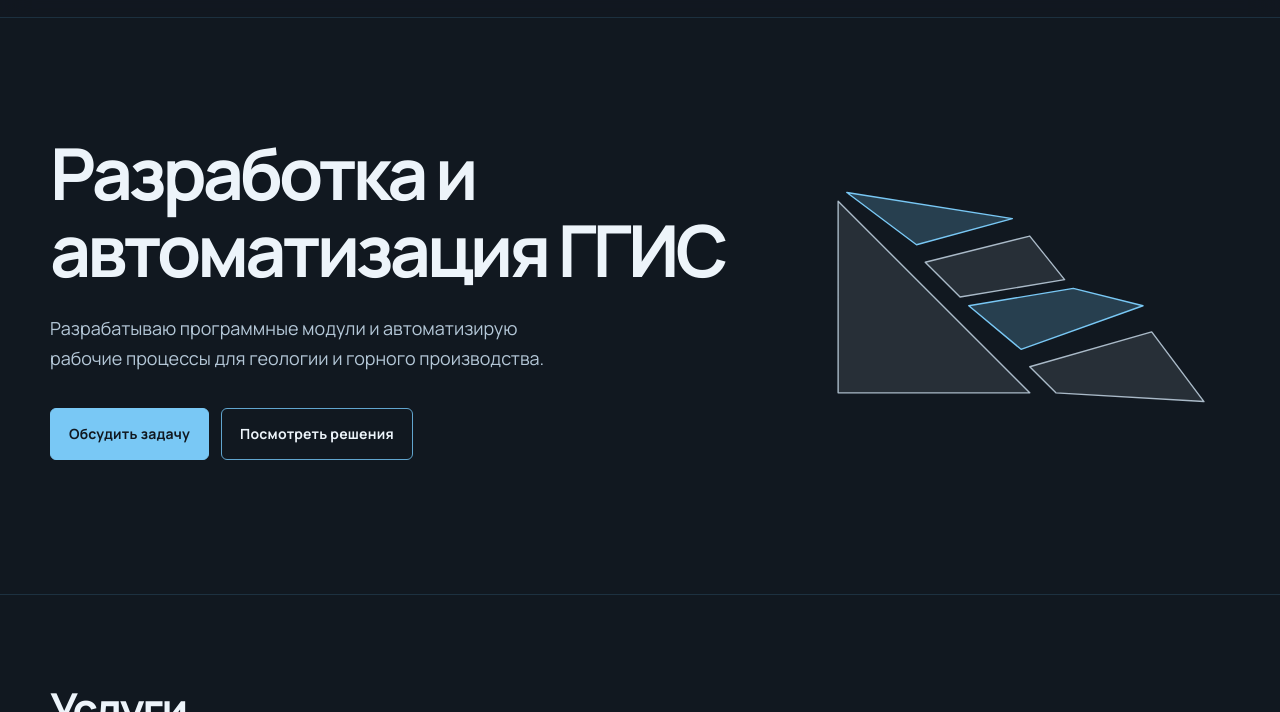
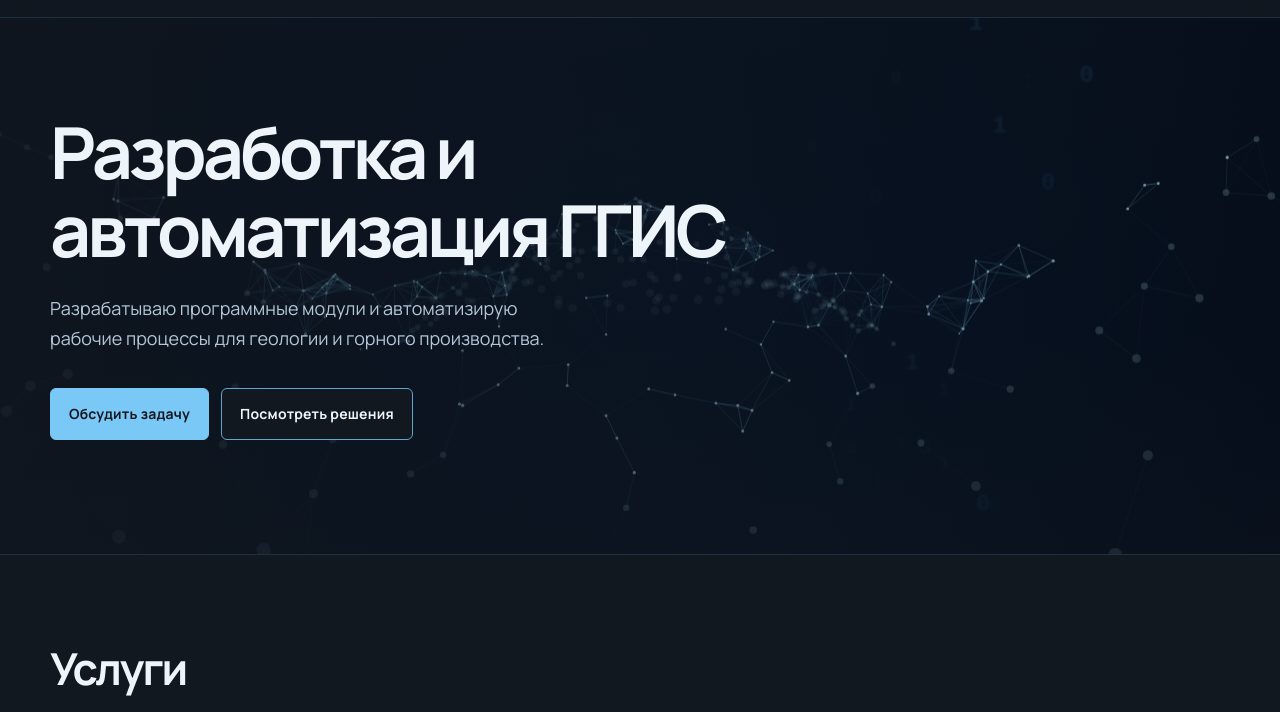
Before and after one commit to kbryzgin/mining-dev, an Astro site: page / in a window 1280 px wide. Shown: the part 64-776 px from the top of the page. Built offline with nearby package versions, Linux system fonts and the light colour scheme; Astro itself is replaced by a stand-in of ours; animation ran at ten frames a second.

Commit message:
Restore original Plexus with larger nodes

```diff
--- /dev/null
+++ b/src/components/Plexus.astro
@@ -0,0 +1,221 @@
+<canvas class="plexus-canvas" aria-hidden="true"></canvas>
+<script>
+  const canvas = document.querySelector<HTMLCanvasElement>('.plexus-canvas');
+  const host = canvas?.parentElement;
+  const ctx = canvas?.getContext('2d');
+
+  if (canvas && host && ctx) {
+    // Параметры и алгоритм взяты из пользовательского index(5).html.
+    // Изменена только привязка размеров canvas к hero-блоку сайта.
+    const N = 450;
+    const maxD = 65;
+    const BINARY_COUNT = 45;
+    const pts: Array<{x:number;y:number;z:number;vx:number;vy:number;vz:number}> = [];
+    const binPts: Array<{x:number;y:number;z:number;char:string;vx:number;vy:number;vz:number;glowPhase:number;glowSpeed:number}> = [];
+    const binCanvases: Record<number, Record<string, HTMLCanvasElement>> = {};
+
+    let w = 1, h = 1, cx = 0, cy = 0;
+    let mx = 0, my = 0, rx = 0, ry = 0;
+    let raf = 0;
+    const reducedMotion = window.matchMedia('(prefers-reduced-motion: reduce)');
+
+    function preRenderBinaries() {
+      [10, 14, 18, 24].forEach((size) => {
+        binCanvases[size] = {};
+        (['0', '1'] as const).forEach((char) => {
+          const bCanvas = document.createElement('canvas');
+          bCanvas.width = size * 3;
+          bCanvas.height = size * 3;
+          const bCtx = bCanvas.getContext('2d');
+          if (!bCtx) return;
+          bCtx.filter = 'blur(1px)';
+          bCtx.font = `bold ${size}px monospace`;
+          bCtx.fillStyle = 'rgba(70, 160, 220, 0.35)';
+          bCtx.textAlign = 'center';
+          bCtx.textBaseline = 'middle';
+          bCtx.fillText(char, bCanvas.width / 2, bCanvas.height / 2);
+          binCanvases[size][char] = bCanvas;
+        });
+      });
+    }
+
+    function resize() {
+      const rect = host!.getBoundingClientRect();
+      w = Math.max(1, rect.width);
+      h = Math.max(1, rect.height);
+      cx = w / 2;
+      cy = h / 2;
+
+      // Как в оригинале: backing store равен CSS-размеру, без DPR-увеличения.
+      canvas!.width = Math.round(w);
+      canvas!.height = Math.round(h);
+    }
+
+    const resizeObserver = new ResizeObserver(resize);
+    resizeObserver.observe(host);
+    resize();
+
+    host.addEventListener('pointermove', (event: PointerEvent) => {
+      const rect = host!.getBoundingClientRect();
+      mx = (event.clientX - rect.left - cx) / cx;
+      my = (event.clientY - rect.top - cy) / cy;
+    }, { passive: true });
+    host.addEventListener('pointerleave', () => { mx = 0; my = 0; });
+
+    // Структурированный волнистый 3D-ландшафт — исходная формула пользователя.
+    for (let i = 0; i < N; i++) {
+      const x = (Math.random() - 0.5) * 1100;
+      const z = (Math.random() - 0.5) * 700 + 450;
+      const y = Math.sin(x * 0.007) * Math.cos((z - 450) * 0.007) * 110 + (Math.random() - 0.5) * 20;
+      pts.push({
+        x, y, z,
+        vx: (Math.random() - 0.5) * 0.3,
+        vy: (Math.random() - 0.5) * 0.15,
+        vz: (Math.random() - 0.5) * 0.3
+      });
+    }
+
+    for (let i = 0; i < BINARY_COUNT; i++) {
+      binPts.push({
+        x: (Math.random() - 0.5) * 1400,
+        y: (Math.random() - 0.5) * 800,
+        z: Math.random() * 300 + 750,
+        char: Math.random() > 0.5 ? '1' : '0',
+        vx: (Math.random() - 0.5) * 0.15,
+        vy: (Math.random() - 0.5) * 0.1,
+        vz: (Math.random() - 0.5) * 0.15,
+        glowPhase: Math.random() * Math.PI * 2,
+        glowSpeed: 0.02 + Math.random() * 0.02
+      });
+    }
+
+    function animate() {
+      // При reduced-motion рисуем один кадр и не запускаем постоянный цикл.
+      if (!reducedMotion.matches && !document.hidden) {
+        raf = requestAnimationFrame(animate);
+      }
+
+      const bgGrad = ctx!.createRadialGradient(cx, cy, 10, cx, cy, Math.max(w, h));
+      bgGrad.addColorStop(0, '#030f24');
+      bgGrad.addColorStop(1, '#010610');
+      ctx!.fillStyle = bgGrad;
+      ctx!.fillRect(0, 0, w, h);
+
+      rx += (mx * 0.22 - rx) * 0.05;
+      ry += (my * 0.15 - ry) * 0.05;
+
+      const cosX = Math.cos(rx), sinX = Math.sin(rx);
+      const cosY = Math.cos(ry), sinY = Math.sin(ry);
+      const timeMs = Date.now();
+      const autoTime = timeMs * 0.00004;
+      const cosA = Math.cos(autoTime), sinA = Math.sin(autoTime);
+
+      // 1. Бинарный фон.
+      for (let i = 0; i < BINARY_COUNT; i++) {
+        const bp = binPts[i];
+        bp.x += bp.vx; bp.y += bp.vy; bp.z += bp.vz;
+        if (Math.abs(bp.x) > 750) bp.vx *= -1;
+        if (Math.abs(bp.y) > 450) bp.vy *= -1;
+        if (bp.z < 650 || bp.z > 1050) bp.vz *= -1;
+
+        const x1 = bp.x * cosA - (bp.z - 450) * sinA;
+        const z1 = bp.x * sinA + (bp.z - 450) * cosA + 450;
+        const x2 = x1 * cosX - (z1 - 450) * sinX;
+        const z2 = x1 * sinX + (z1 - 450) * cosX + 450;
+        const y2 = bp.y * cosY - (z2 - 450) * sinY;
+        const z3 = bp.y * sinY + (z2 - 450) * cosY + 450;
+        if (z3 <= 50) continue;
+
+        const scale = 500 / z3;
+        bp.glowPhase += bp.glowSpeed;
+        const currentGlow = 0.15 + (Math.sin(bp.glowPhase) + 1) * 0.25;
+        let sizeKey = 10;
+        if (scale > 0.6) sizeKey = 24;
+        else if (scale > 0.45) sizeKey = 18;
+        else if (scale > 0.35) sizeKey = 14;
+
+        const img = binCanvases[sizeKey][bp.char];
+        const fog = Math.min(1, Math.max(0, (z3 - 450) / 800));
+        ctx!.save();
+        ctx!.globalAlpha = currentGlow * (1 - fog);
+        ctx!.drawImage(img, (cx + x2 * scale) - img.width / 2, (cy + y2 * scale) - img.height / 2);
+        ctx!.restore();
+      }
+
+      // 2. Структурированная сетка Plexus.
+      const proj: Array<{x:number;y:number;z:number;blur:number;scale:number}> = [];
+      for (let i = 0; i < N; i++) {
+        const p = pts[i];
+        p.x += p.vx; p.y += p.vy; p.z += p.vz;
+        if (Math.abs(p.x) > 600) p.vx *= -1;
+        if (Math.abs(p.y) > 250) p.vy *= -1;
+        if (p.z < 100 || p.z > 850) p.vz *= -1;
+
+        const x1 = p.x * cosA - (p.z - 450) * sinA;
+        const z1 = p.x * sinA + (p.z - 450) * cosA + 450;
+        const x2 = x1 * cosX - (z1 - 450) * sinX;
+        const z2 = x1 * sinX + (z1 - 450) * cosX + 450;
+        const y2 = p.y * cosY - (z2 - 450) * sinY;
+        const z3 = p.y * sinY + (z2 - 450) * cosY + 450;
+        if (z3 <= 50) continue;
+
+        const scale = 500 / z3;
+        const distFromFocus = Math.abs(z3 - 450);
+        let blur = distFromFocus * 0.015;
+        if (blur < 2.5) blur = 0;
+        proj.push({ x: cx + x2 * scale, y: cy + y2 * scale, z: z3, blur, scale });
+      }
+
+      // Исходный полный перебор пар, без дополнительных структур оптимизации.
+      ctx!.lineWidth = 0.85;
+      for (let i = 0; i < proj.length; i++) {
+        const p1 = proj[i];
+        for (let j = i + 1; j < proj.length; j++) {
+          const p2 = proj[j];
+          const dx = p1.x - p2.x;
+          const dy = p1.y - p2.y;
+          const dist = Math.sqrt(dx * dx + dy * dy);
+          const currentMaxD = maxD * (p1.scale + p2.scale) * 0.3;
+          if (dist < currentMaxD) {
+            let alpha = 1 - dist / currentMaxD;
+            const avgBlur = (p1.blur + p2.blur) / 2;
+            alpha /= 1 + avgBlur * 0.8;
+            if (alpha > 0.05) {
+              const fog = Math.min(1, Math.max(0, (p1.z - 100) / 750));
+              ctx!.strokeStyle = `rgba(130, 215, 255, ${alpha * 0.75 * (1 - fog * 0.4)})`;
+              ctx!.beginPath();
+              ctx!.moveTo(p1.x, p1.y);
+              ctx!.lineTo(p2.x, p2.y);
+              ctx!.stroke();
+            }
+          }
+        }
+      }
+
+      // Чёткие вершины исходного варианта.
+      for (let i = 0; i < proj.length; i++) {
+        const p = proj[i];
+        const size = Math.max(0.6, 2.5 * p.scale * 0.25);
+        ctx!.beginPath();
+        ctx!.arc(p.x, p.y, (size + p.blur * 0.3) * 1.5, 0, Math.PI * 2);
+        const fog = Math.min(1, Math.max(0, (p.z - 100) / 750));
+        const alpha = (1 - fog * 0.4) / (1 + p.blur * 0.8);
+        ctx!.fillStyle = `rgba(200, 245, 255, ${alpha * 0.95})`;
+        ctx!.fill();
+      }
+    }
+
+    preRenderBinaries();
+    raf = requestAnimationFrame(animate);
+
+    document.addEventListener('visibilitychange', () => {
+      cancelAnimationFrame(raf);
+      if (!document.hidden) raf = requestAnimationFrame(animate);
+    });
+
+    reducedMotion.addEventListener('change', () => {
+      cancelAnimationFrame(raf);
+      if (!document.hidden) raf = requestAnimationFrame(animate);
+    });
+  }
+</script>
--- a/src/pages/index.astro
+++ b/src/pages/index.astro
@@ -2,7 +2,7 @@
 import { withBase } from '../utils/paths';
 import BaseLayout from '../layouts/BaseLayout.astro';
 import SectionHeading from '../components/SectionHeading.astro';
-import quarryMark from '../../public/quarry-mark.svg?raw';
+import Plexus from '../components/Plexus.astro';
 import { getCollection } from 'astro:content';
 const posts = (await getCollection('blog', ({ data }) => !data.draft))
   .sort((a, b) => b.data.pubDate.valueOf() - a.data.pubDate.valueOf())
@@ -42,6 +42,8 @@ const cases = [
 ---
 <BaseLayout>
   <section class="hero">
+    <Plexus />
+    <div class="hero-vignette"></div>
     <div class="container hero-inner">
       <div class="hero-copy">
         <h1>Разработка и автоматизация ГГИС</h1>
@@ -51,7 +53,6 @@ const cases = [
           <a class="button button-secondary" href="#projects">Посмотреть решения</a>
         </div>
       </div>
-      <div class="hero-mark" aria-hidden="true" set:html={quarryMark} />
     </div>
   </section>
 
@@ -127,60 +128,6 @@ const cases = [
   .hero,
   .hero-inner {
     min-height: clamp(460px, 67vh, 650px);
-  }
-
-  .hero-inner {
-    display: grid;
-    grid-template-columns: minmax(0, 1.7fr) minmax(0, 1fr);
-    align-items: center;
-    gap: clamp(20px, 4vw, 56px);
-  }
-
-  .hero-mark {
-    width: min(100%, 420px);
-    justify-self: center;
-  }
-
-  .hero-mark :global(svg) {
-    display: block;
-    width: 100%;
-    overflow: visible;
-  }
-
-  .hero-mark :global(path) {
-    fill-opacity: .1;
-    stroke: var(--muted);
-    stroke-width: .16;
-    stroke-linejoin: round;
-  }
-
-  .hero-mark :global(path:last-child) {
-    stroke: var(--accent);
-    animation: bench-light 6s ease-in-out infinite;
-  }
-
-  @keyframes bench-light {
-    0%, 100% { fill-opacity: .16; }
-    50% { fill-opacity: .42; }
-  }
-
-  @media (prefers-reduced-motion: reduce) {
-    .hero-mark :global(path:last-child) {
-      animation: none;
-      fill-opacity: .28;
-    }
-  }
-
-  @media (max-width: 850px) {
-    .hero-inner {
-      grid-template-columns: minmax(0, 1fr);
-      gap: 16px;
-    }
-
-    .hero-mark {
-      width: min(55%, 220px);
-      justify-self: start;
-    }
   }
 
   .hero h1 {
--- a/src/styles/global.css
+++ b/src/styles/global.css
@@ -43,8 +43,10 @@ button { font: inherit; }
 .nav-contact:hover span { color: var(--bg-deep); }
 .menu-toggle { display: none; background: none; border: 1px solid var(--line); color: var(--text); padding: 5px 10px; border-radius: 6px; }
 
-/* Hero */
+/* Hero and full-bleed plexus */
 .hero { position: relative; isolation: isolate; overflow: hidden; min-height: 650px; display: flex; align-items: stretch; border-bottom: 1px solid var(--line-soft); background: #111820; }
+.plexus-canvas { position: absolute; z-index: 0; inset: 0; display: block; width: 100%; height: 100%; opacity: .88; pointer-events: none; }
+.hero-vignette { position: absolute; z-index: 1; inset: 0; pointer-events: none; background: linear-gradient(90deg, rgba(17,24,32,.78) 0%, rgba(17,24,32,.52) 38%, rgba(17,24,32,.18) 100%), linear-gradient(0deg, rgba(17,24,32,.28), transparent 42%, rgba(17,24,32,.10)); }
 .hero-inner { position: relative; z-index: 2; display: flex; flex-direction: column; justify-content: center; min-height: 650px; padding-top: 70px; padding-bottom: 88px; }
 .hero-copy { max-width: 790px; position: relative; z-index: 1; }
 .eyebrow { display: inline-flex; align-items: center; gap: 10px; color: var(--accent); font: 9px var(--mono); letter-spacing: .16em; text-transform: uppercase; }
@@ -200,6 +202,7 @@ h1, h2, h3, p { margin-top: 0; }
   .nav-contact { display: none; }
   .hero, .hero-inner { min-height: 630px; }
   .hero-inner { padding-top: 72px; padding-bottom: 82px; }
+  .hero-vignette { background: linear-gradient(90deg, rgba(17,24,32,.82), rgba(17,24,32,.56)), linear-gradient(0deg, rgba(17,24,32,.38), transparent); }
   .hero h1 { font-size: clamp(39px, 10vw, 49px); }
   .hero-lead { font-size: 13px; }
   .hero-actions { align-items: flex-start; flex-direction: column; gap: 18px; }
```
